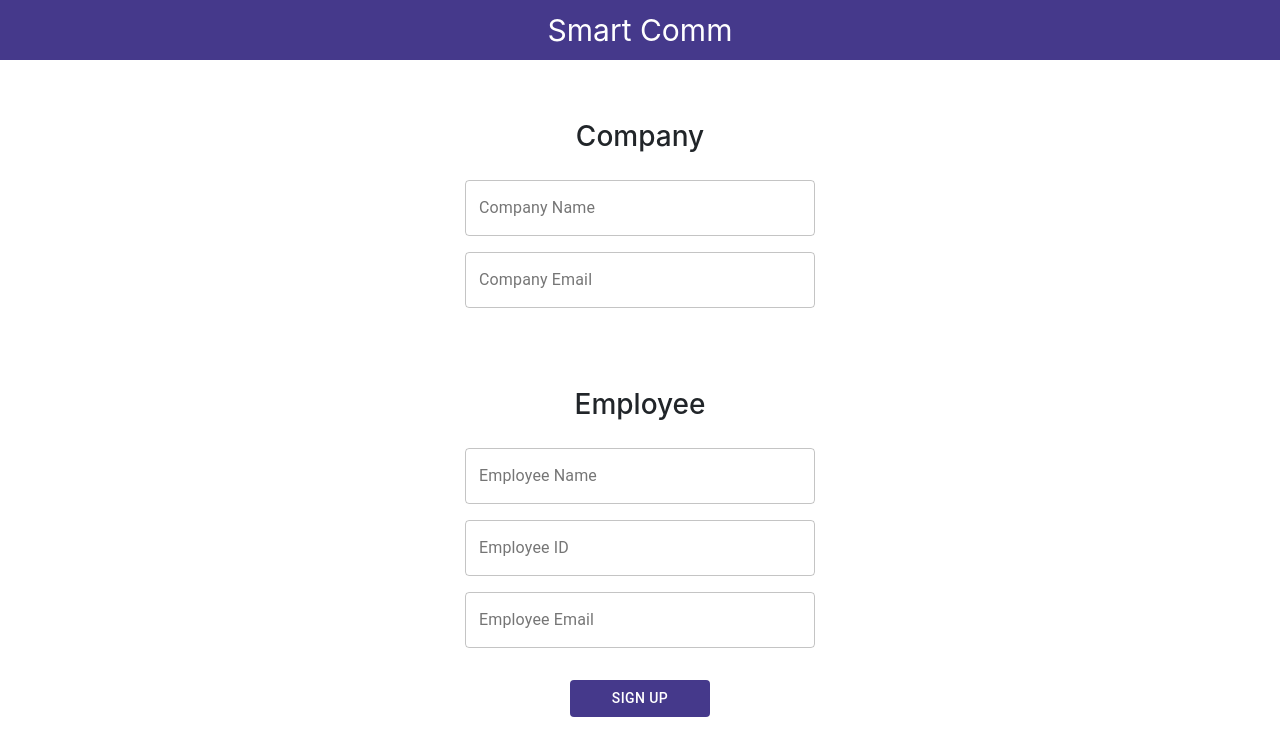
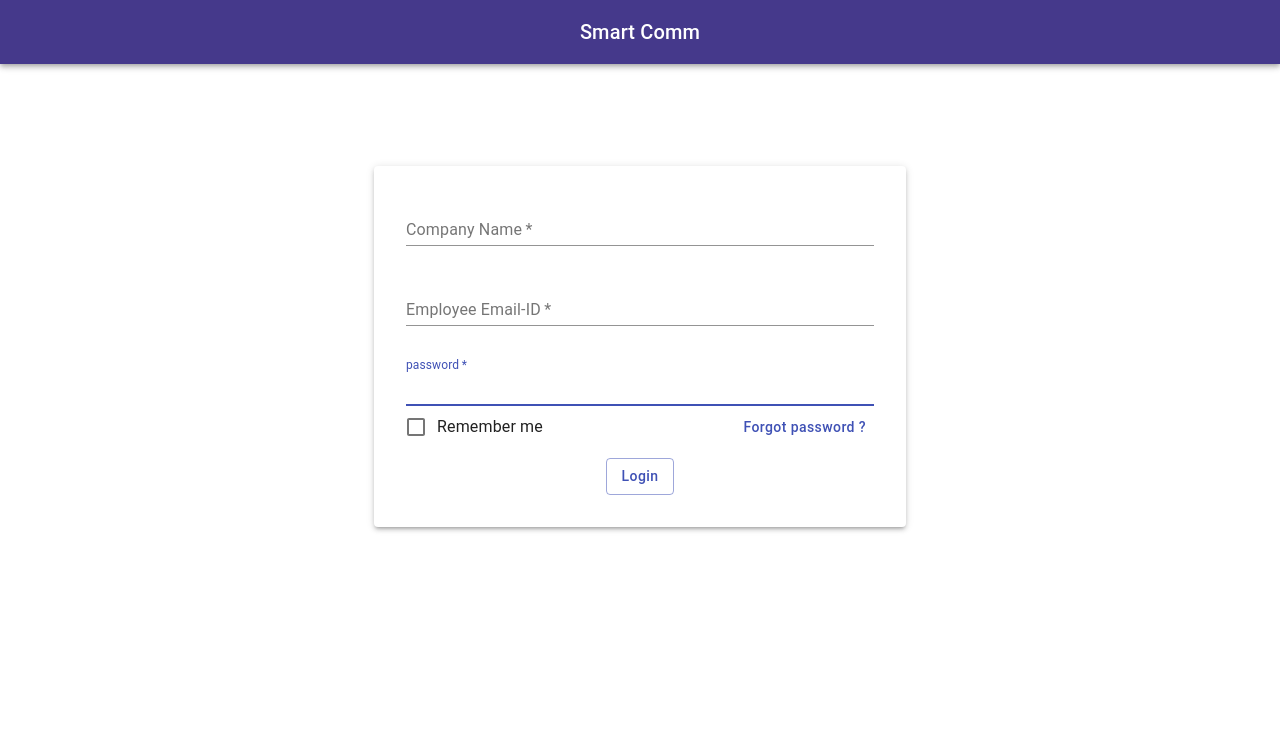
Before and after one commit to Yadav099/smartcomm-front, a React (Create React App) app: page / in a window 1280 px wide. Shown: the top 756 px of the page. Built offline with nearby package versions, Linux system fonts and the light colour scheme.

Commit message:
made changes in app.tsx for Login

```diff
--- a/src/App.tsx
+++ b/src/App.tsx
@@ -1,12 +1,14 @@
 import React from 'react';
 import './App.css';
 import { Signup } from './Container/Signup';
+import { Login } from './Container/Login';
 
 
 function App() {
   return (
     <div className="App">
-      <Signup/>
+      {/*<Signup/>*/}
+      <Login/>
     </div>
   );
 }
--- a/src/Component/SideNavBar/index.tsx
+++ b/src/Component/SideNavBar/index.tsx
@@ -2,6 +2,7 @@ import React from "react";
 import "./main.scss";
 import { Nav } from "react-bootstrap";
 import { navBar } from "../../Constant/Constant";
+
 
 interface INavBar {
   id: number;
```
